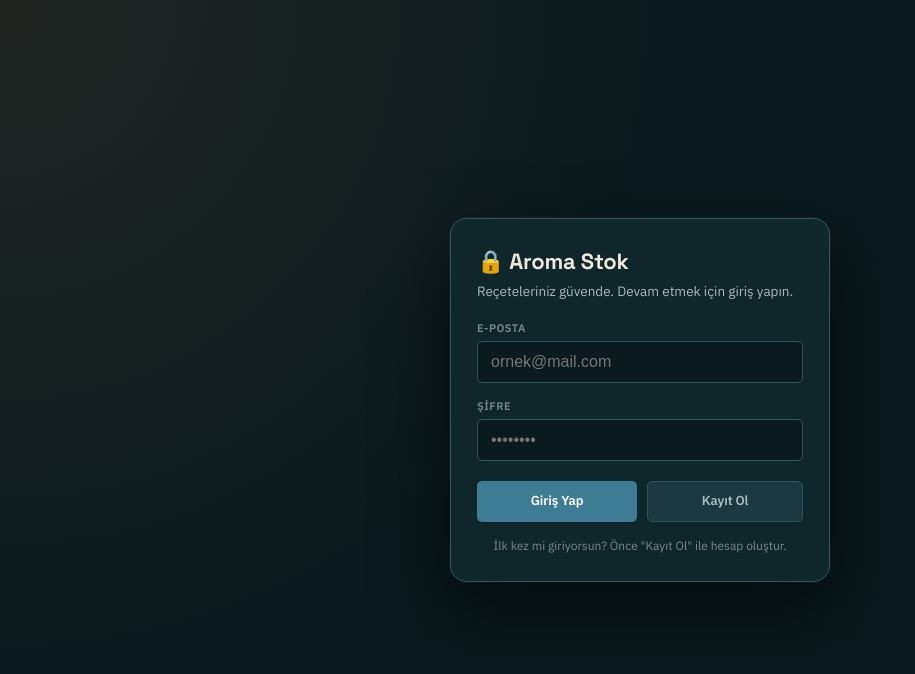
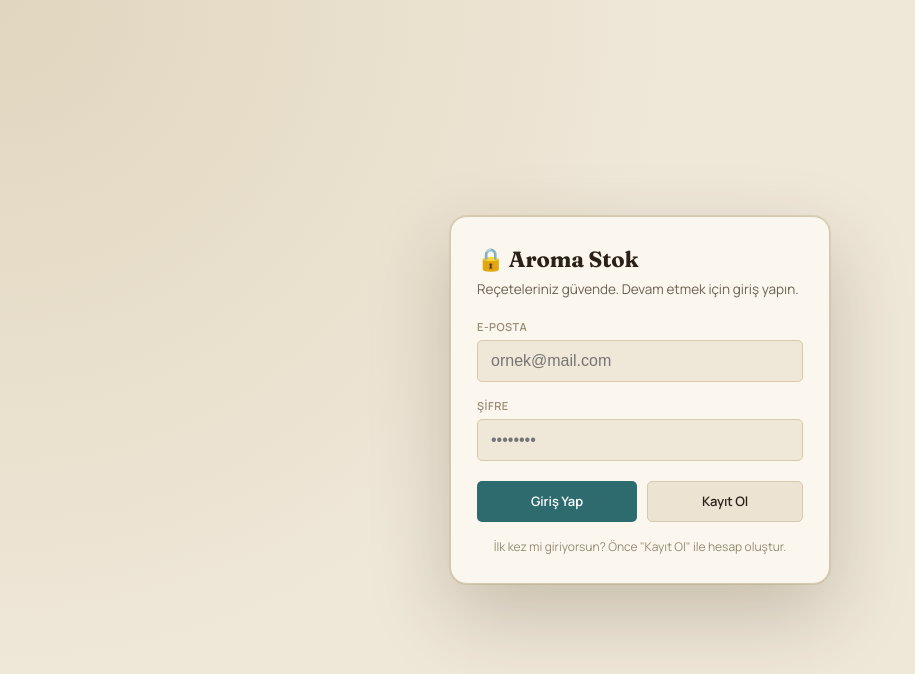
Before and after one commit to XmemolikamoX/Aroma-Stok, a plain HTML site: page index.html in a window 1280 px wide. Shown: the whole page, without its empty margins (0-915 px from the left). Drawn offline with nearby package versions, Linux system fonts and the light colour scheme.

Commit message:
Update color scheme and font styles in style.css

```diff
--- a/style.css
+++ b/style.css
@@ -1,41 +1,41 @@
-@import url('https://fonts.googleapis.com/css2?family=Space+Grotesk:wght@400;500;600;700&family=IBM+Plex+Sans:wght@300;400;500;600;700&family=IBM+Plex+Mono:wght@400;500;600&display=swap');
+@import url('https://fonts.googleapis.com/css2?family=Fraunces:opsz,wght@9..144,400;9..144,500;9..144,600;9..144,700&family=Manrope:wght@400;500;600;700&family=IBM+Plex+Mono:wght@400;500;600&display=swap');
 
 :root {
-  /* Damıtımcının Paneli — petrol mürekkebi + bakır + patina */
-  --bg-base: #0a1a1e;
-  --bg-surface: #0f262b;
-  --bg-elevated: #15333a;
-  --bg-hover: #1d3f47;
-  --border: #224249;
-  --border-light: #2e545d;
+  /* Maison d'Arômes — şampanya kâğıdı + antik altın + garnet */
+  --bg-base: #efe7d8;       /* şampanya/kum zemin */
+  --bg-surface: #fbf7ef;    /* sıcak beyaz kartlar */
+  --bg-elevated: #f4ecdd;   /* tablo başlığı / iç yüzey */
+  --bg-hover: #f1e8d6;      /* hafif sıcak hover */
+  --border: #e4d8c2;        /* kum tonu kenarlık */
+  --border-light: #d8c8ac;
 
-  /* Bakır — imbik/damıtma; tek sıcak imza */
-  --accent: #c97a45;
-  --accent-bright: #de9461;
-  --accent-dim: #a8602f;
-  --accent-glow: rgba(201,122,69,0.12);
-  --accent-glow-strong: rgba(201,122,69,0.24);
+  /* Antik altın — tek metalik imza */
+  --accent: #8a6e26;
+  --accent-bright: #c2a24e;
+  --accent-dim: #6f581e;
+  --accent-glow: rgba(138,110,38,0.14);
+  --accent-glow-strong: rgba(138,110,38,0.26);
 
-  --text-primary: #efe8da;
-  --text-secondary: #a7bcbe;
-  --text-muted: #6f8c90;
-  --text-inverse: #0a1a1e;
+  --text-primary: #2c2117;   /* espresso mürekkep */
+  --text-secondary: #6c6051;
+  --text-muted: #978972;
+  --text-inverse: #fbf7ef;
 
-  /* Durumlar: patina (yeterli), bal (kritik), köz (yok), petrol-mavi (bilgi) */
-  --green: #5ba088;
-  --green-bg: rgba(91,160,136,0.12);
-  --orange: #e6b24a;
-  --orange-bg: rgba(230,178,74,0.12);
-  --red: #de6a5c;
-  --red-bg: rgba(222,106,92,0.12);
-  --blue: #6fa9c0;
-  --blue-bg: rgba(111,169,192,0.12);
+  /* Durumlar: defne yeşili (yeterli), yanık siena (kritik), garnet (yok), derin çam (bilgi) */
+  --green: #4f6b41;
+  --green-bg: rgba(79,107,65,0.14);
+  --orange: #a0561f;
+  --orange-bg: rgba(160,86,31,0.14);
+  --red: #9b2d38;
+  --red-bg: rgba(155,45,56,0.12);
+  --blue: #2e6b6e;
+  --blue-bg: rgba(46,107,110,0.12);
 
-  --shadow-sm: 0 1px 3px rgba(0,0,0,0.45);
-  --shadow-md: 0 6px 20px rgba(0,0,0,0.42);
-  --shadow-lg: 0 16px 44px rgba(0,0,0,0.5);
-  --shadow-modal: 0 28px 70px rgba(0,0,0,0.62), 0 0 0 1px rgba(222,148,97,0.07);
-  --shadow-accent: 0 6px 22px rgba(201,122,69,0.32);
+  --shadow-sm: 0 1px 2px rgba(70,52,28,0.07);
+  --shadow-md: 0 8px 24px rgba(80,58,28,0.10);
+  --shadow-lg: 0 20px 48px rgba(80,58,28,0.14);
+  --shadow-modal: 0 30px 80px rgba(55,40,20,0.22), 0 0 0 1px rgba(138,110,38,0.14);
+  --shadow-accent: 0 10px 26px rgba(138,110,38,0.30);
 
   --r-sm: 5px;
   --r-md: 9px;
@@ -43,8 +43,8 @@
   --r-xl: 17px;
   --transition: 0.16s cubic-bezier(0.4,0,0.2,1);
 
-  --font-display: 'Space Grotesk', 'IBM Plex Sans', sans-serif;
-  --font-body: 'IBM Plex Sans', system-ui, sans-serif;
+  --font-display: 'Fraunces', Georgia, 'Times New Roman', serif;
+  --font-body: 'Manrope', system-ui, sans-serif;
   --font-mono: 'IBM Plex Mono', ui-monospace, monospace;
 }
 
@@ -54,7 +54,8 @@ body {
   font-family: var(--font-body);
   margin: 0;
   background:
-    radial-gradient(1100px 520px at 78% -8%, rgba(201,122,69,0.07), transparent 60%),
+    radial-gradient(1200px 580px at 82% -12%, rgba(138,110,38,0.10), transparent 60%),
+    radial-gradient(900px 500px at 0% 8%, rgba(155,45,56,0.04), transparent 55%),
     var(--bg-base);
   color: var(--text-primary);
   -webkit-font-smoothing: antialiased;
@@ -63,8 +64,9 @@ body {
 
 h1, h2, h3 {
   font-family: var(--font-display);
-  letter-spacing: -0.01em;
-  font-feature-settings: "ss01";
+  font-optical-sizing: auto;
+  font-weight: 600;
+  letter-spacing: -0.005em;
 }
 
 @media (prefers-reduced-motion: reduce) {
@@ -159,6 +161,7 @@ h1, h2, h3 {
   min-width: 200px;
   flex: 1 1 200px;
   border: 1px solid var(--border);
+  box-shadow: var(--shadow-sm);
   position: relative;
   overflow: hidden;
   transition: border-color var(--transition), transform var(--transition), box-shadow var(--transition);
@@ -166,6 +169,7 @@ h1, h2, h3 {
 
 .kart h2 {
   margin: 0 0 10px 0;
+  font-family: var(--font-body);
   font-size: 11px;
   font-weight: 600;
   color: var(--text-muted);
@@ -174,12 +178,12 @@ h1, h2, h3 {
 }
 
 .kart p {
-  font-size: 34px;
-  font-weight: 700;
+  font-size: 38px;
+  font-weight: 600;
   margin: 0;
   color: var(--text-primary);
-  font-family: var(--font-mono);
-  letter-spacing: -1.5px;
+  font-family: var(--font-display);
+  letter-spacing: -0.01em;
   line-height: 1;
 }
 
@@ -197,14 +201,14 @@ h1, h2, h3 {
 .kart-tiklanabilir:hover {
   border-color: var(--accent);
   transform: translateY(-2px);
-  box-shadow: 0 8px 24px rgba(0,0,0,0.4), 0 0 0 1px var(--accent);
+  box-shadow: 0 12px 30px rgba(80,58,28,0.16), 0 0 0 1px var(--accent);
 }
 
 .kart-tiklanabilir:hover h2 { color: var(--accent); }
 
 .kart-ozel {
-  background: linear-gradient(135deg, #1a1208, #221a09, #1e1a0f);
-  border-color: rgba(201,122,69,0.32);
+  background: linear-gradient(135deg, #fbf3df, #f6ead0);
+  border-color: rgba(138,110,38,0.34);
 }
 
 .kart-ozel::before {
@@ -215,7 +219,7 @@ h1, h2, h3 {
   pointer-events: none;
 }
 
-.kart-ozel h2 { color: rgba(222,148,97,0.6); }
+.kart-ozel h2 { color: var(--accent-dim); }
 .kart-ozel p { color: var(--accent); font-size: 26px; letter-spacing: 0; }
 .kart-ozel:hover { box-shadow: var(--shadow-accent); }
 
@@ -227,6 +231,7 @@ h1, h2, h3 {
   border-radius: var(--r-lg);
   margin-bottom: 18px;
   border: 1px solid var(--border);
+  box-shadow: var(--shadow-sm);
   overflow: hidden;
 }
 
@@ -350,7 +355,7 @@ tbody tr:hover td { color: var(--text-primary); }
   background: var(--green-bg);
   padding: 3px 9px; border-radius: 20px;
   font-size: 11.5px; display: inline-block;
-  border: 1px solid rgba(91,160,136,0.28);
+  border: 1px solid rgba(79,107,65,0.30);
 }
 
 .turuncu {
@@ -358,7 +363,7 @@ tbody tr:hover td { color: var(--text-primary); }
   background: var(--orange-bg);
   padding: 3px 9px; border-radius: 20px;
   font-size: 11.5px; display: inline-block;
-  border: 1px solid rgba(230,178,74,0.28);
+  border: 1px solid rgba(160,86,31,0.30);
 }
 
 .kirmizi {
@@ -366,7 +371,7 @@ tbody tr:hover td { color: var(--text-primary); }
   background: var(--red-bg);
   padding: 3px 9px; border-radius: 20px;
   font-size: 11.5px; display: inline-block;
-  border: 1px solid rgba(222,106,92,0.28);
+  border: 1px solid rgba(155,45,56,0.28);
 }
 
 .not-hucre { width: 50px; text-align: center; }
@@ -440,15 +445,15 @@ button {
 button:hover { filter: brightness(1.12); transform: translateY(-1px); }
 button:active { transform: translateY(0); filter: brightness(0.95); }
 
-.yesil-btn   { background: #4f9279; }
-.kirmizi-btn { background: #c2564a; }
-.mavi-btn    { background: #3d7c92; }
-.gri-btn     { background: #1c3941; color: var(--text-secondary); border: 1px solid var(--border-light); }
-.gri-btn:hover { color: var(--text-primary); }
+.yesil-btn   { background: #4f6b41; }
+.kirmizi-btn { background: #9b2d38; }
+.mavi-btn    { background: #2e6b6e; }
+.gri-btn     { background: #ece3d3; color: var(--text-primary); border: 1px solid var(--border-light); }
+.gri-btn:hover { background: #e4d8c2; }
 .turuncu-btn {
   background: linear-gradient(180deg, var(--accent-bright), var(--accent));
-  color: #1a0e06;
-  box-shadow: 0 2px 10px var(--accent-glow-strong);
+  color: #2a1e0a;
+  box-shadow: 0 3px 12px var(--accent-glow-strong);
 }
 .turuncu-btn:hover { box-shadow: var(--shadow-accent); }
 
@@ -502,8 +507,8 @@ button:active { transform: translateY(0); filter: brightness(0.95); }
 }
 .modal-arka {
   position: fixed; inset: 0;
-  background: rgba(5,7,15,0.75);
-  backdrop-filter: blur(4px);
+  background: rgba(44,33,20,0.34);
+  backdrop-filter: blur(5px);
 }
 .modal-kutu {
   position: relative; z-index: 2001;
@@ -585,14 +590,14 @@ body.modal-acik { overflow: hidden; }
 .hata-metin {
   margin: 10px 0 0; color: var(--red); font-weight: 600; font-size: 13px;
   background: var(--red-bg); padding: 8px 12px; border-radius: var(--r-sm);
-  border: 1px solid rgba(222,106,92,0.28);
+  border: 1px solid rgba(155,45,56,0.28);
 }
 
 .ozel-sifre-degistir { margin-top: 18px; padding-top: 18px; border-top: 1px solid var(--border); }
 
 .bilgi-kutu {
   background: var(--blue-bg); color: var(--blue);
-  border: 1px solid rgba(111,169,192,0.28);
+  border: 1px solid rgba(46,107,110,0.28);
   padding: 9px 13px; border-radius: var(--r-sm);
   margin-bottom: 14px; font-size: 12.5px;
   display: flex; align-items: center; gap: 8px;
@@ -826,14 +831,14 @@ body.modal-acik { overflow: hidden; }
   font-weight: 600;
   color: var(--red);
   background: var(--red-bg);
-  border: 1px solid rgba(222,106,92,0.28);
+  border: 1px solid rgba(155,45,56,0.28);
   border-radius: var(--r-sm);
   line-height: 1.4;
 }
 .giris-hata.bilgi {
   color: var(--blue);
   background: var(--blue-bg);
-  border-color: rgba(111,169,192,0.3);
+  border-color: rgba(46,107,110,0.3);
 }
 
 /* ─── ÇIKIŞ BUTONU + BULUT DURUM ROZETİ ───────────────── */
```
